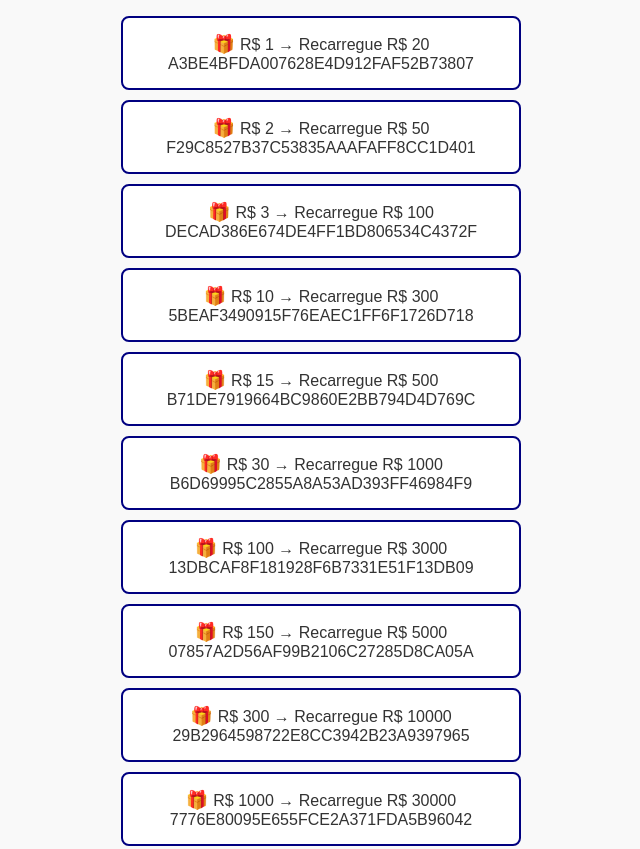
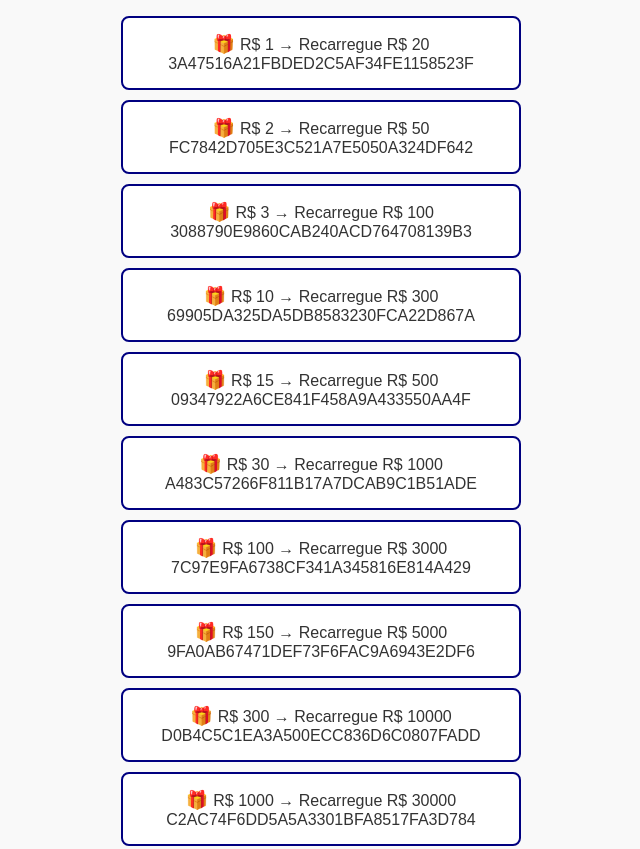
Before and after one commit to hs51gm/555, a plain HTML site: page index.html in a window 1280 px wide. Shown: the part 343-1192 px from the top of the page, without its empty margins (319-959 px from the left). Drawn offline with Linux system fonts and the light colour scheme.

Commit message:
Add files via upload

```diff
--- a/index.html
+++ b/index.html
@@ -96,45 +96,45 @@
   <h3>CLIQUE NOS CÓDIGOS PARA COPIÁ-LOS AUTOMATICAMENTE</h3>
 
   <!-- Code Items -->
-  <div class="code-item" onclick="copyToClipboard('A3BE4BFDA007628E4D912FAF52B73807')">
+  <div class="code-item" onclick="copyToClipboard('3A47516A21FBDED2C5AF34FE1158523F')">
     <span class="gift-icon">🎁</span>R$ 1 → Recarregue R$ 20<br>
-    A3BE4BFDA007628E4D912FAF52B73807
+    3A47516A21FBDED2C5AF34FE1158523F
   </div>
-  <div class="code-item" onclick="copyToClipboard('F29C8527B37C53835AAAFAFF8CC1D401')">
+  <div class="code-item" onclick="copyToClipboard('FC7842D705E3C521A7E5050A324DF642')">
     <span class="gift-icon">🎁</span>R$ 2 → Recarregue R$ 50<br>
-    F29C8527B37C53835AAAFAFF8CC1D401
+    FC7842D705E3C521A7E5050A324DF642
   </div>
-  <div class="code-item" onclick="copyToClipboard('DECAD386E674DE4FF1BD806534C4372F')">
+  <div class="code-item" onclick="copyToClipboard('3088790E9860CAB240ACD764708139B3')">
     <span class="gift-icon">🎁</span>R$ 3 → Recarregue R$ 100<br>
-    DECAD386E674DE4FF1BD806534C4372F
+    3088790E9860CAB240ACD764708139B3
   </div>
-  <div class="code-item" onclick="copyToClipboard('5BEAF3490915F76EAEC1FF6F1726D718')">
+  <div class="code-item" onclick="copyToClipboard('69905DA325DA5DB8583230FCA22D867A')">
     <span class="gift-icon">🎁</span>R$ 10 → Recarregue R$ 300<br>
-    5BEAF3490915F76EAEC1FF6F1726D718
+    69905DA325DA5DB8583230FCA22D867A
   </div>
-  <div class="code-item" onclick="copyToClipboard('B71DE7919664BC9860E2BB794D4D769C')">
+  <div class="code-item" onclick="copyToClipboard('09347922A6CE841F458A9A433550AA4F')">
     <span class="gift-icon">🎁</span>R$ 15 → Recarregue R$ 500<br>
-    B71DE7919664BC9860E2BB794D4D769C
+    09347922A6CE841F458A9A433550AA4F
   </div>
-  <div class="code-item" onclick="copyToClipboard('B6D69995C2855A8A53AD393FF46984F9')">
+  <div class="code-item" onclick="copyToClipboard('A483C57266F811B17A7DCAB9C1B51ADE')">
     <span class="gift-icon">🎁</span>R$ 30 → Recarregue R$ 1000<br>
-    B6D69995C2855A8A53AD393FF46984F9
+    A483C57266F811B17A7DCAB9C1B51ADE
   </div>
-  <div class="code-item" onclick="copyToClipboard('13DBCAF8F181928F6B7331E51F13DB09')">
+  <div class="code-item" onclick="copyToClipboard('7C97E9FA6738CF341A345816E814A429')">
     <span class="gift-icon">🎁</span>R$ 100 → Recarregue R$ 3000<br>
-    13DBCAF8F181928F6B7331E51F13DB09
+    7C97E9FA6738CF341A345816E814A429
   </div>
-  <div class="code-item" onclick="copyToClipboard('07857A2D56AF99B2106C27285D8CA05A')">
+  <div class="code-item" onclick="copyToClipboard('9FA0AB67471DEF73F6FAC9A6943E2DF6')">
     <span class="gift-icon">🎁</span>R$ 150 → Recarregue R$ 5000<br>
-    07857A2D56AF99B2106C27285D8CA05A
+    9FA0AB67471DEF73F6FAC9A6943E2DF6
   </div>
-  <div class="code-item" onclick="copyToClipboard('29B2964598722E8CC3942B23A9397965')">
+  <div class="code-item" onclick="copyToClipboard('D0B4C5C1EA3A500ECC836D6C0807FADD')">
     <span class="gift-icon">🎁</span>R$ 300 → Recarregue R$ 10000<br>
-    29B2964598722E8CC3942B23A9397965
+    D0B4C5C1EA3A500ECC836D6C0807FADD
   </div>
-  <div class="code-item" onclick="copyToClipboard('7776E80095E655FCE2A371FDA5B96042')">
+  <div class="code-item" onclick="copyToClipboard('C2AC74F6DD5A5A3301BFA8517FA3D784')">
     <span class="gift-icon">🎁</span>R$ 1000 → Recarregue R$ 30000<br>
-    7776E80095E655FCE2A371FDA5B96042
+    C2AC74F6DD5A5A3301BFA8517FA3D784
   </div>
 
   <div class="note">
```
